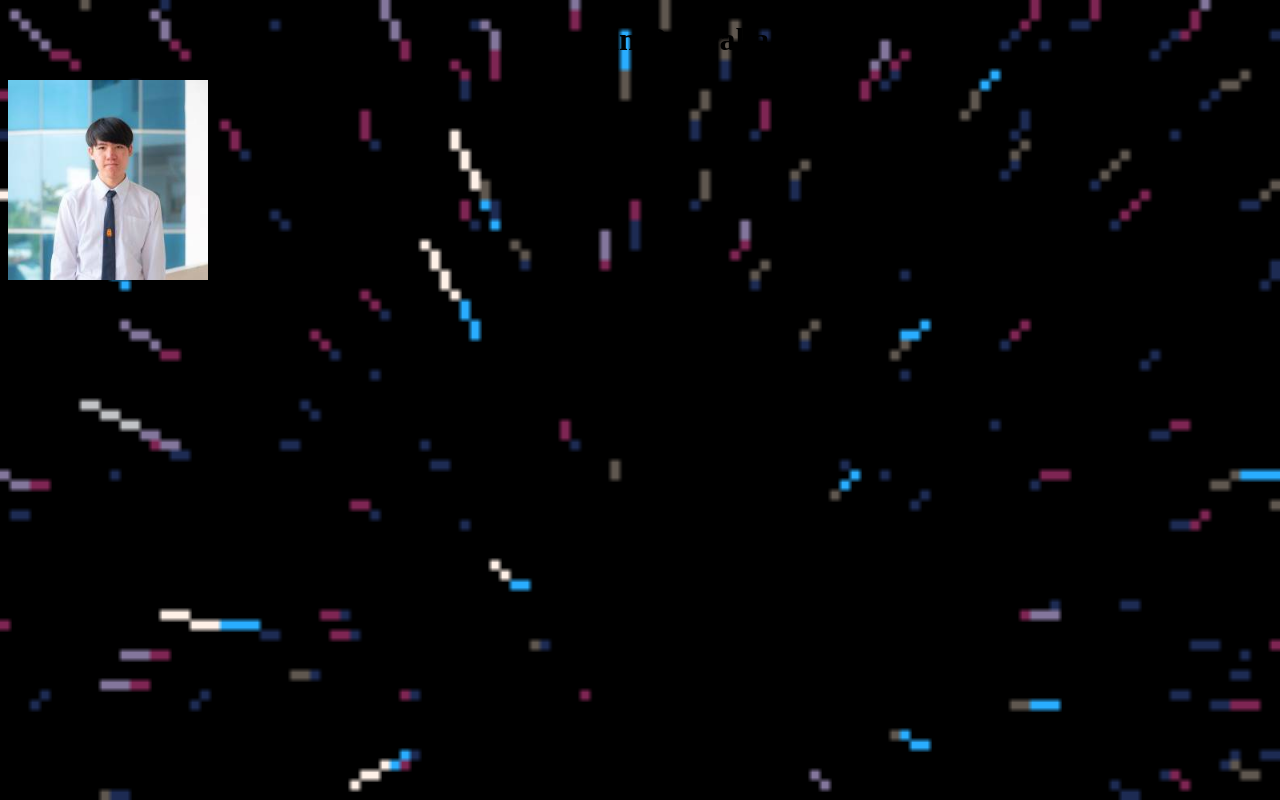
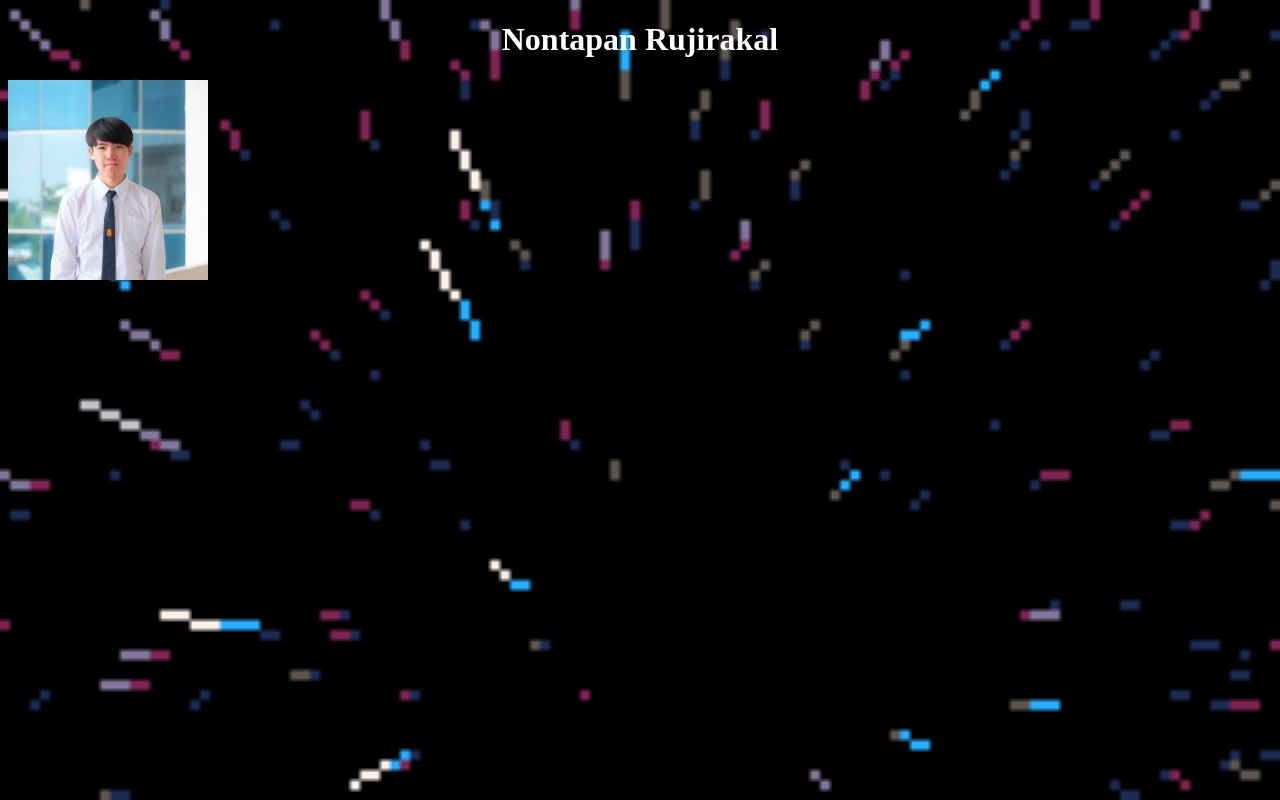
Before and after one commit to nontapanr/nontapanr.github.io, a plain HTML site: page index.html in a window 1280 px wide. Drawn offline with Linux system fonts and the light colour scheme.

Commit message:
Update index.html

```diff
--- a/index.html
+++ b/index.html
@@ -15,7 +15,7 @@
   </head>
 
   <body>
-    <h1 style="text-align:center;font-size:200%;">Nontapan Rujirakal</h1>
+    <h1 style="color:white; text-align:center; font-size:200%;">Nontapan Rujirakal</h1>
     <img src="../IMG.jpg" style="width:200px;height:200px;" >
   </body>
 </html>
```
